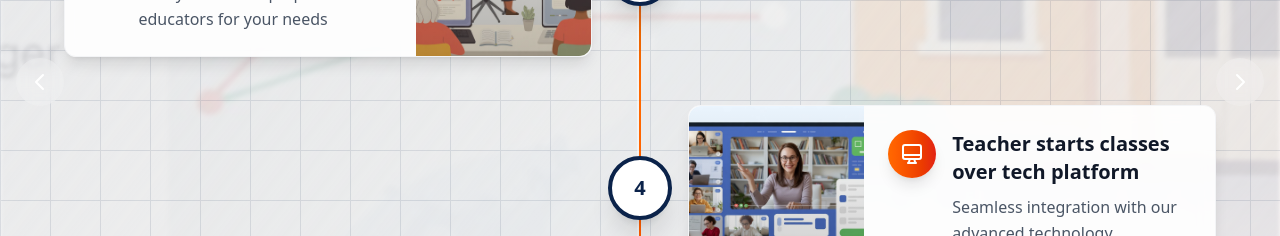
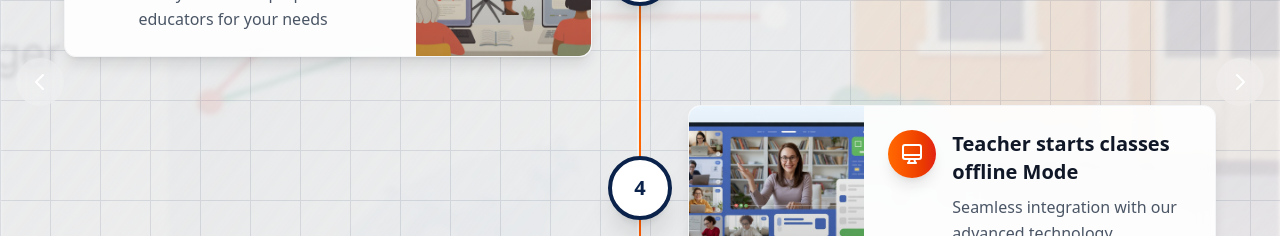
Before and after one commit to sanjeev-aaklan/Aaklan_Frontend, a React (Vite) app in the folder frontend/: page / in a window 1280 px wide. Shown: the part 4680-4916 px from the top of the page. Built offline with nearby package versions, Linux system fonts and the light colour scheme.

Commit message:
LKG image fix

```diff
--- a/frontend/src/assets/Books/books.js
+++ b/frontend/src/assets/Books/books.js
@@ -26,7 +26,7 @@ import CTF_Box from '../Books/CreateTheFeatures/CTF_Box.jpeg'
 import CAC_Box from '../Books/Computer&Coding/CAC_Box.jpeg'
 import ELP_Box_P_N from '../Books/EarlyLearningProgram/ELP_Box_P_N.jpeg'
 import ELP_Box_UKG from '../Books/EarlyLearningProgram/ELP_Box_UKG.jpeg'
-import ELP_Box_LKG from '../Books/EarlyLearningProgram/ELP_Box_UKG.jpeg'
+import ELP_Box_LKG from '../Books/EarlyLearningProgram/ELP_Box_LKG.jpeg'
 
 import herorightImage from '../Books/hero-book.jpeg'
 
--- a/frontend/src/components/Home/DedicatedStaffing.jsx
+++ b/frontend/src/components/Home/DedicatedStaffing.jsx
@@ -343,7 +343,7 @@ const DedicatedStaffing = () => {
     },
     {
       id: 4,
-      title: "Teacher starts classes over tech platform",
+      title: "Teacher starts classes offline Mode",
       description: "Seamless integration with our advanced technology",
       icon: (
         <svg className="w-6 h-6" fill="none" stroke="currentColor" viewBox="0 0 24 24">
--- a/frontend/src/pages/KitDetailsPage.jsx
+++ b/frontend/src/pages/KitDetailsPage.jsx
@@ -456,7 +456,7 @@ const kitComponents = {
                                                 )}
                                             </div>
                                             <Link
-                                                to={`/kitDetails/${relatedProduct.slug}`}
+                                                to={`/robotics-ai/kitDetails/${relatedProduct.slug}`}
                                                 className="px-4 py-2 text-sm bg-[#0b234a] text-white rounded-lg hover:bg-[#E22213] transition-colors"
                                             >
                                                 View Details
```
Also changed, not shown: frontend/src/assets/Books/EarlyLearningProgram/ELP_Box_LKG.jpeg (added).
